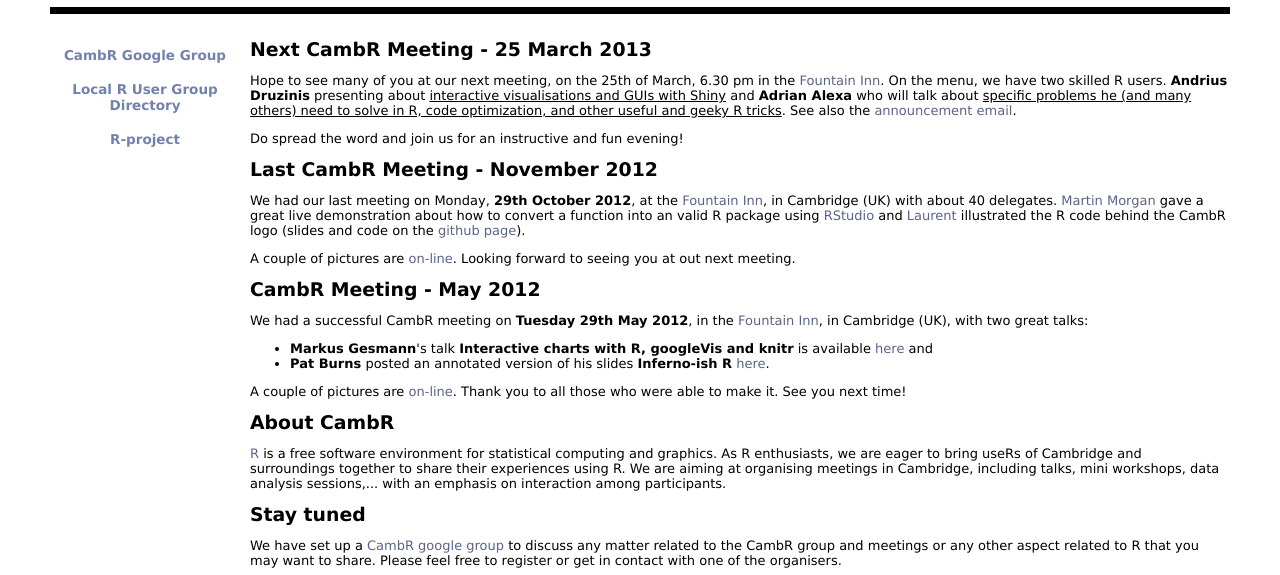
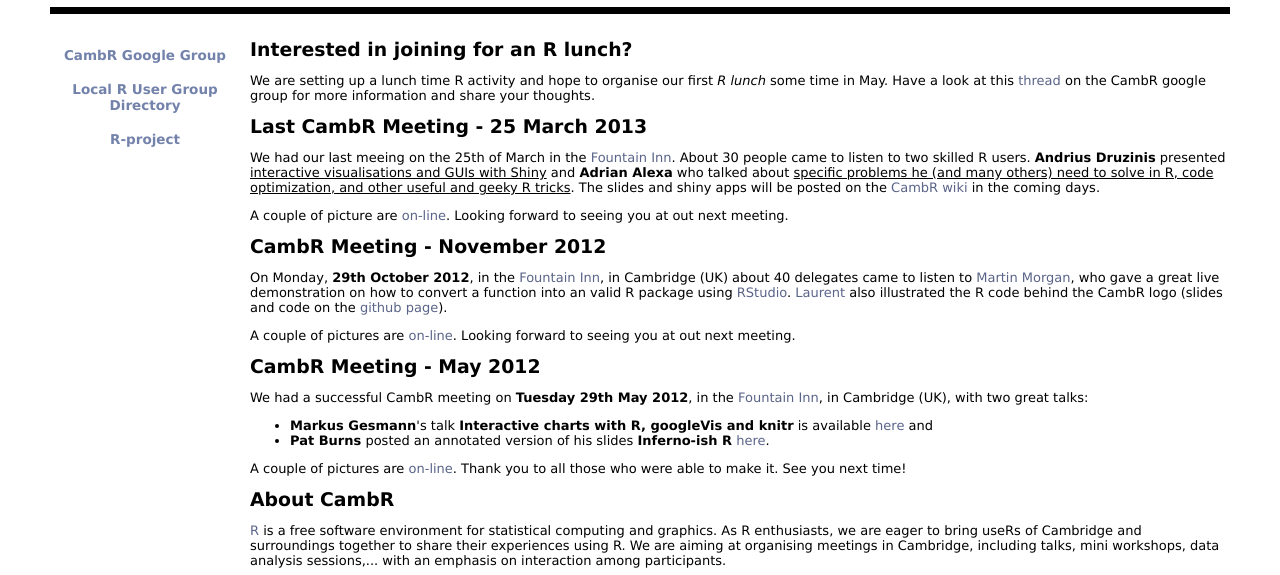
Before and after one commit to Cambridge-R-User-Group/CambRweb, a plain HTML site: page index.html in a window 1280 px wide. Shown: the part 225-800 px from the top of the page. Drawn offline with Linux system fonts and the light colour scheme.

Commit message:
web update, last meeting pictures and adrian's slides

```diff
--- a/index.html
+++ b/index.html
@@ -33,12 +33,15 @@
 
   <body>
     <div id="content">
-      <h1>Next CambR Meeting - 25 March 2013</h1>
-      <p>Hope to see many of you at our next meeting, on the 25th of March, 6.30 pm in the <a href="http://www.fountaincambridge.co.uk">Fountain Inn</a>. On the menu, we have two skilled R users. <b>Andrius Druzinis</b> presenting about <u>interactive visualisations and GUIs with Shiny</u> and <b>Adrian Alexa</b> who will talk about <u>specific problems he (and many others) need to solve in R, code optimization, and other useful and geeky R tricks</u>. See also the <a href="https://groups.google.com/d/msg/cambridge-r-user-group/7Dxjllj7LEk/G-3mnn76qU8J">announcement email</a>.</p>
-      <p>Do spread the word and join us for an instructive and fun evening!</p>
-
-      <h1>Last CambR Meeting - November 2012</h1>
-      <p>We had our last meeting on Monday, <b>29th October 2012</b>, at the <a href="http://www.fountaincambridge.co.uk">Fountain Inn</a>, in Cambridge (UK) with about 40 delegates. <a href = "http://blog.revolutionanalytics.com/2011/05/the-r-files-martin-morgan.html">Martin Morgan</a> gave a great live demonstration about how to convert a function into an valid R package using <a href="http://www.rstudio.com/ide/">RStudio</a> and <a href="http://proteome.sysbiol.cam.ac.uk/lgatto/">Laurent</a> illustrated the R code behind the CambR logo (slides and code on the <a href="https://github.com/lgatto/CambRlogo">github page</a>).</p>
+      <h1>Interested in joining for an R lunch?</h1>
+      <p>We are setting up a lunch time R activity and hope to organise our first <i>R lunch</i> some time in May. Have a look at this <a href="https://groups.google.com/d/msg/cambridge-r-user-group/0NhC-e-bWjg/EIrnio5hOY0J">thread</a> on the CambR google group for more information and share your thoughts.</p>
+      <h1>Last CambR Meeting - 25 March 2013</h1>
+      <p>We had our last meeing on the 25th of March in the <a href="http://www.fountaincambridge.co.uk">Fountain Inn</a>. About 30 people came to listen to two skilled R users. <b>Andrius Druzinis</b> presented <u>interactive visualisations and GUIs with Shiny</u> and <b>Adrian Alexa</b> who talked about <u>specific problems he (and many others) need to solve in R, code optimization, and other useful and geeky R tricks</u>. The slides and shiny apps will be posted on the <a href="https://github.com/Cambridge-R-User-Group/CambRweb/wiki">CambR wiki</a> in the coming days.</p>
+      <p>A couple of picture are <a href="http://www.cambr.org.uk/files/CambR-20130325/">on-line</a>.
+	Looking forward to seeing you at out next meeting.</p>
+      </p>
+      <h1>CambR Meeting - November 2012</h1>
+      <p>On Monday, <b>29th October 2012</b>, in the <a href="http://www.fountaincambridge.co.uk">Fountain Inn</a>, in Cambridge (UK) about 40 delegates came to listen to <a href = "http://blog.revolutionanalytics.com/2011/05/the-r-files-martin-morgan.html">Martin Morgan</a>, who gave a great live demonstration on how to convert a function into an valid R package using <a href="http://www.rstudio.com/ide/">RStudio</a>. <a href="http://proteome.sysbiol.cam.ac.uk/lgatto/">Laurent</a> also illustrated the R code behind the CambR logo (slides and code on the <a href="https://github.com/lgatto/CambRlogo">github page</a>).</p>
       <p>A couple of pictures are <a href="http://www.cambr.org.uk/files/CambR-20121029/">on-line</a>.
 	Looking forward to seeing you at out next meeting.</p>
       <h1>CambR Meeting - May 2012</h1>
```
Also changed, not shown: files/CambR-20130325/IMG_20130325_191632.jpg (added), files/CambR-20130325/IMG_20130325_191657.jpg (added), files/CambR-20130325/IMG_20130325_191858.jpg (added), files/CambR-20130325/IMG_20130325_201511.jpg (added), 1 other file.
